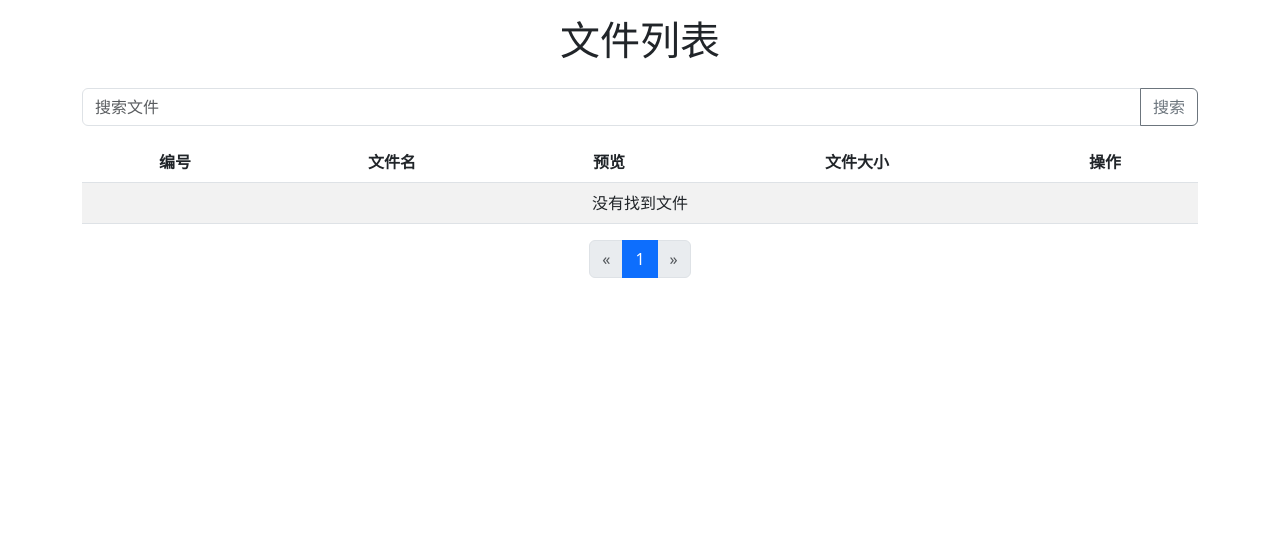
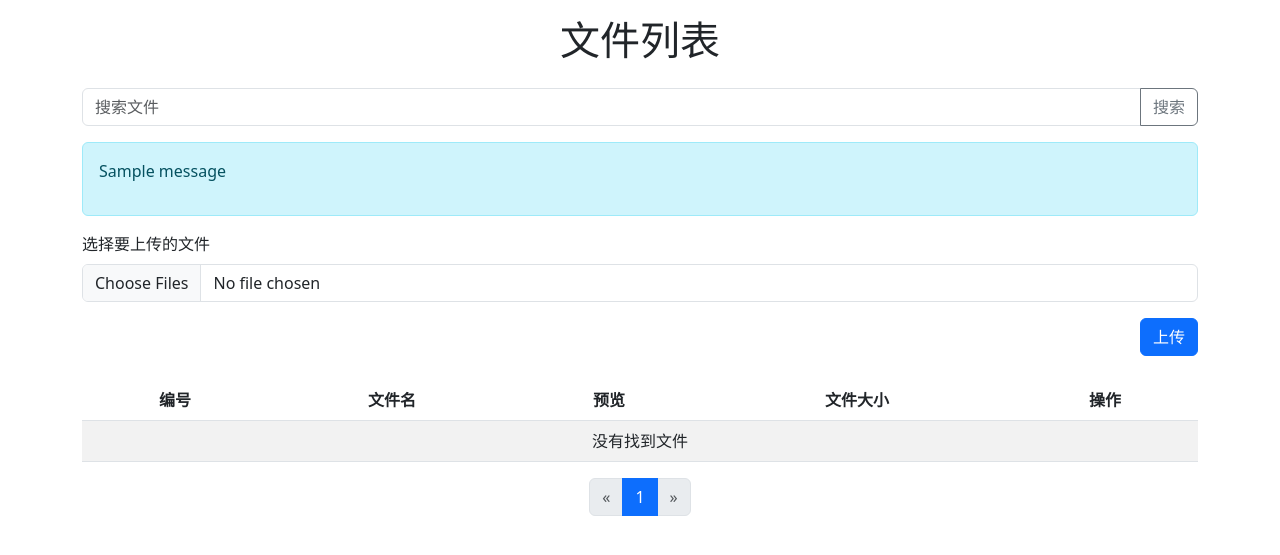
Before and after one commit to hongzhe12/cloudbox, a Django app: page /cloud/files/ in a window 1280 px wide. Shown: the top 555 px of the page. Run offline with Django 4.2, Linux system fonts and the light colour scheme; tables that the repository leaves empty hold one stand-in row (values such as "Sample post"); one stand-in notice (Sample message) is shown; data that the repository does not hold is empty; some libraries are stand-ins or nearby versions.

Commit message:
update: 修复上传。

```diff
--- a/templates/cloud/file_list.html
+++ b/templates/cloud/file_list.html
@@ -5,6 +5,7 @@
     <meta charset="UTF-8">
     <meta name="viewport" content="width=device-width, initial-scale=1.0">
     <title>文件列表</title>
+    <!-- Bootstrap 5 CSS -->
     <link href="{% static 'css/bootstrap.min.css' %}" rel="stylesheet">
     <style>
         .file-preview {
@@ -42,6 +43,30 @@
             <button class="btn btn-outline-secondary" type="submit">搜索</button>
         </div>
     </form>
+
+    <!-- 显示 Django 消息 -->
+    {% if messages %}
+        <div class="alert alert-info">
+            {% for message in messages %}
+                <p>{{ message }}</p>
+            {% endfor %}
+        </div>
+    {% endif %}
+
+    <!-- 上传文件表单 -->
+    <div class="mb-4">
+        <form action="{% url 'cloud:file_list' %}" method="post" enctype="multipart/form-data">
+            {% csrf_token %}
+            <div class="mb-3">
+                <label for="file" class="form-label">选择要上传的文件</label>
+                <input type="file" class="form-control" id="file" name="file" multiple required>
+            </div>
+            <div class="upload_btn">
+                <div></div>
+                <button type="submit" class="btn btn-primary">上传</button>
+            </div>
+        </form>
+    </div>
 
     <!-- 文件列表表格 -->
     <div class="table-responsive">
```
